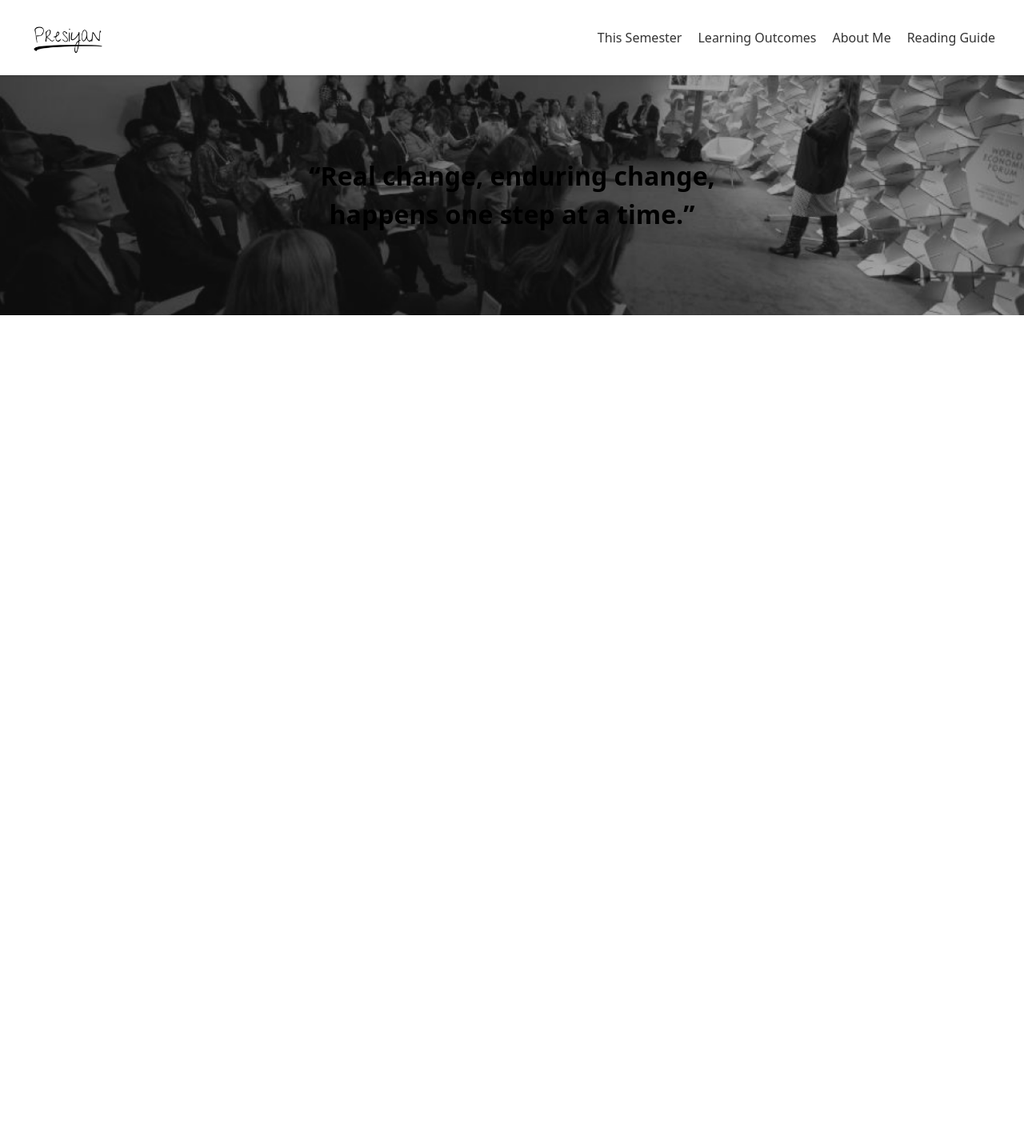
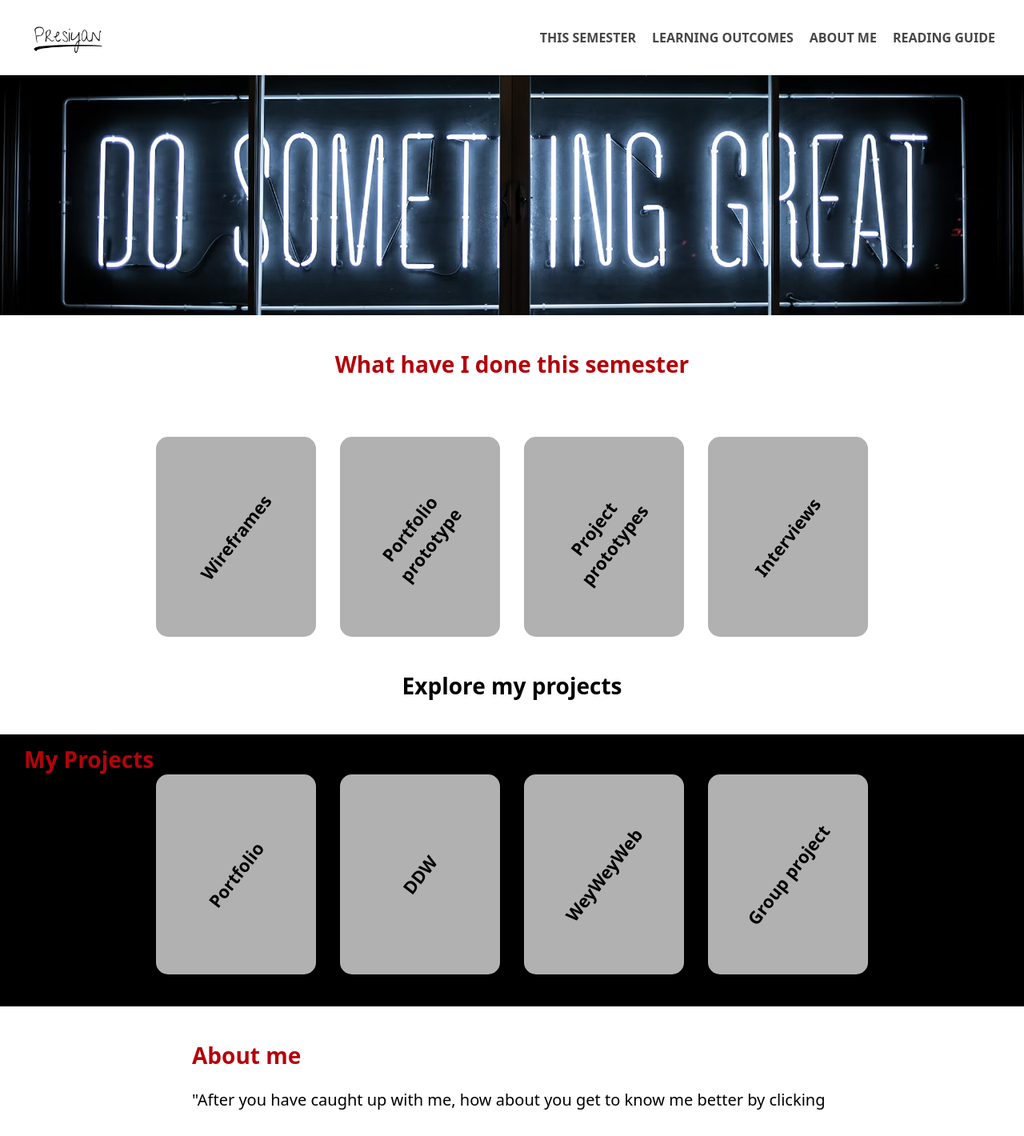
Before and after one commit to W1ck3dgg/portfolio-school, a Next.js app: page /this-semester in a window 1280 px wide. Shown: the whole page at 80% size. Before the commit the page ends 800 px from the top, so only its background shows below. Built offline with nearby package versions, Linux system fonts and the light colour scheme.

Commit message:
portfolioupdate

```diff
--- a/src/components/HomeImage.js
+++ b/src/components/HomeImage.js
@@ -1,4 +1,5 @@
 import React from 'react';
+import Link from 'next/link';
 import styles from './HomeImage.module.css';
 
 const HomeImage = () => {
@@ -6,7 +7,9 @@ const HomeImage = () => {
     <div className={styles.container}>
       <img src="/fin2.png" alt="Featured Work" className={styles.image} />
       <div className={styles.textWrapper}>
-        <div className={styles.text}>EXPLORE MY WORK</div>
+        <Link legacyBehavior href="/this-semester">
+          <a className={styles.text}>EXPLORE MY WORK</a>
+        </Link>
       </div>
     </div>
   );
--- a/src/components/HomeImage.module.css
+++ b/src/components/HomeImage.module.css
@@ -29,3 +29,8 @@
 .text:hover {
   transform: scale(1.1);
 }
+
+.exploreLink {
+  color: black; /* Or any color your text should be */
+  text-decoration: none; /* Removes underline from links */
+}
--- a/src/components/ImageSection.module.css
+++ b/src/components/ImageSection.module.css
@@ -1,18 +1,6 @@
 .container {
     position: relative;
     text-align: center;
-  }
-
-
-  .container::before {
-    content: '';
-    position: absolute;
-    top: 0;
-    left: 0;
-    right: 0;
-    bottom: 0;
-    background: rgba(255, 255, 255, 0.7);
-    mix-blend-mode: luminosity;
   }
 
   .image {
@@ -20,7 +8,6 @@
     height: 300px;
     object-fit: cover;
     display: block;
-    filter: grayscale(80%);
   }
 
 
@@ -29,7 +16,8 @@
     top: 50%;
     left: 50%;
     transform: translate(-50%, -50%);
-    color: black;
+    color: white;
+    opacity: 50%;
     font-weight: bold;
     font-size: 32px;
   }
--- a/src/components/Navbar.js
+++ b/src/components/Navbar.js
@@ -1,19 +1,21 @@
 import React from 'react';
 import Link from 'next/link';
 import Image from 'next/image';
-import styles from './navbar.module.css';
+import styles from './Navbar.module.css';
 
 const Navbar = () => {
   return (
     <nav className={styles.navbar}>
-      <div className={styles.logo}>
-        <Image src="/logo.png" alt="Logo" width={100} height={150} />
-      </div>
+      <Link href="/" legacyBehavior passHref>
+        <a className={styles.logo}>
+          <Image src="/logo.png" alt="Logo" width={100} height={150} />
+        </a>
+      </Link>
       <div className={styles.links}>
-        <Link href="/this-semester" legacyBehavior><a>This Semester</a></Link>
-        <Link href="/learning-outcomes" legacyBehavior><a>Learning Outcomes</a></Link>
-        <Link href="/about-me" legacyBehavior><a>About Me</a></Link>
-        <Link href="/reading-guide" legacyBehavior><a>Reading Guide</a></Link>
+        <Link href="/this-semester" legacyBehavior><a>THIS SEMESTER</a></Link>
+        <Link href="/learning-outcomes" legacyBehavior><a>LEARNING OUTCOMES</a></Link>
+        <Link href="/about-me" legacyBehavior><a>ABOUT ME</a></Link>
+        <Link href="/reading-guide" legacyBehavior><a>READING GUIDE</a></Link>
       </div>
     </nav>
   );
--- /dev/null
+++ b/src/components/This-semester.module.css
@@ -0,0 +1,96 @@
+/* styles/ThisSemester.module.css */
+
+.semesterSection {
+  text-align: center;
+  margin: 40px 0;
+}
+
+.sectionTitle {
+  color: rgb(180, 3, 10);
+  margin-bottom: 20px;
+  font-weight: bold;
+  font-size: 28px;
+}
+
+.cardsContainer {
+  display: flex;
+  justify-content: center;
+  gap: 30px;
+}
+
+.card {
+  background-color: rgb(177, 177, 177); /* Gray background for first section */
+  width: 200px;
+  height: 250px;
+  display: flex;
+  align-items: center;
+  justify-content: center;
+  margin-top: 50px;
+  border-radius: 15px;
+}
+
+.cardText {
+  transform: rotate(-52deg);
+  display: inline-block;
+  color: black;
+  font-weight: bold;
+  font-size: 22px;
+}
+
+.projectsSection {
+  text-align: center;
+  margin: 40px 0;
+  background-color: black;
+  color: white;
+  position: relative;
+  padding-bottom: 40px; /* Increase padding at the bottom of the section */
+}
+
+.projectsTitle {
+  text-align: center;
+  color: black;
+  margin: 20px 0;
+  font-weight: bold;
+  font-size: 28px;
+}
+
+.projectsLabel {
+  position: absolute;
+  top: 10px;
+  left: 30px;
+  color: rgb(180, 3, 10);
+  font-weight: bold;
+  font-size: 28px;
+}
+
+.aboutMeSection {
+  text-align: left;
+  margin: 40px 0;
+  background-color: white;
+  padding: 0 20px; /* Adjust padding as needed */
+}
+
+.aboutMeContent {
+  max-width: 800px; /* Adjust max-width as needed */
+  margin: auto; /* Center the content */
+}
+
+.aboutMeTitle {
+  color: rgb(180, 3, 10);
+  font-weight: bold;
+  font-size: 28px;
+  margin-bottom: 20px;
+}
+
+.aboutMeText {
+  color: black;
+  font-size: 20px;
+  margin-bottom: 20px;
+  padding-bottom: 30px;
+}
+
+.aboutMeLink {
+  font-weight: bold;
+  color: rgb(180, 3, 10);
+  text-decoration: none;
+}
--- a/src/components/navbar.module.css
+++ b/src/components/navbar.module.css
@@ -14,9 +14,16 @@
     margin-left: 20px;
   }
 
-
   .links a {
     margin-right: 20px;
     text-decoration: none;
     color: #333;
+    font-weight: bold;
+    opacity: 90%;
+    transition: transform 0.3s ease;
+    display: inline-block; /* Allow transformation */
   }
+
+  .links a:hover {
+    transform: scale(1.1);
+  }
--- a/src/pages/index.js
+++ b/src/pages/index.js
@@ -1,10 +1,15 @@
-// pages/index.js
-
-import React from 'react';
+import React, { useEffect } from 'react';
 import Navbar from '../components/Navbar';
 import HomeImage from '../components/HomeImage';
 
 const Home = () => {
+  useEffect(() => {
+    document.body.classList.add('noScroll');
+    return () => {
+      document.body.classList.remove('noScroll');
+    };
+  }, []);
+
   return (
     <div>
       <Navbar />
--- a/src/pages/this-semester.js
+++ b/src/pages/this-semester.js
@@ -1,17 +1,45 @@
+// pages/ThisSemester.js
+
 import React from 'react';
 import Navbar from '../components/Navbar';
 import ImageSection from '../components/ImageSection';
+import styles from '../components/This-semester.module.css';
 
 const ThisSemester = () => {
   return (
     <div>
       <Navbar />
       <main>
-        <ImageSection
-          text="“Real change, enduring change, happens one step at a time.”"
-          imagePath="/section-image-semester.jpg"
-        />
-        {/* Rest of the content for this page */}
+        <ImageSection imagePath="/section-image-semester.jpg" />
+        <section className={styles.semesterSection}>
+          <h2 className={styles.sectionTitle}>What have I done this semester</h2>
+          <div className={styles.cardsContainer}>
+            <div className={styles.card}><div className={styles.cardText}>Wireframes</div></div>
+            <div className={styles.card}><div className={styles.cardText}>Portfolio prototype</div></div>
+            <div className={styles.card}><div className={styles.cardText}>Project prototypes</div></div>
+            <div className={styles.card}><div className={styles.cardText}>Interviews</div></div>
+          </div>
+        </section>
+        <h2 className={styles.projectsTitle}>Explore my projects</h2>
+        <section className={styles.projectsSection}>
+          <div className={styles.projectsLabel}>My Projects</div>
+          <div className={styles.cardsContainer}>
+            <div className={styles.card}><div className={styles.cardText}>Portfolio</div></div>
+            <div className={styles.card}><div className={styles.cardText}>DDW</div></div>
+            <div className={styles.card}><div className={styles.cardText}>WeyWeyWeb</div></div>
+            <div className={styles.card}><div className={styles.cardText}>Group project</div></div>
+          </div>
+        </section>
+        <section className={styles.aboutMeSection}>
+          <div className={styles.aboutMeContent}>
+            <h2 className={styles.aboutMeTitle}>About me</h2>
+            <p className={styles.aboutMeText}>
+              "After you have caught up with me, how about you get to know me better by clicking
+                            {/* <Link href="/about-me"><a className={styles.aboutMeLink}> here</a></Link>.
+                            here." */}
+            </p>
+          </div>
+        </section>
       </main>
     </div>
   );
--- a/src/styles/globals.css
+++ b/src/styles/globals.css
@@ -8,9 +8,12 @@ html, body {
   height: 100%;
   margin: 0;
   padding: 0;
-  overflow: hidden;
 }
 
+.noScroll {
+  overflow: hidden;
+  height: 100vh;
+}
 
 :root {
   --foreground-rgb: 0, 0, 0;
```
Also changed, not shown: public/section-image-semester.jpg.
